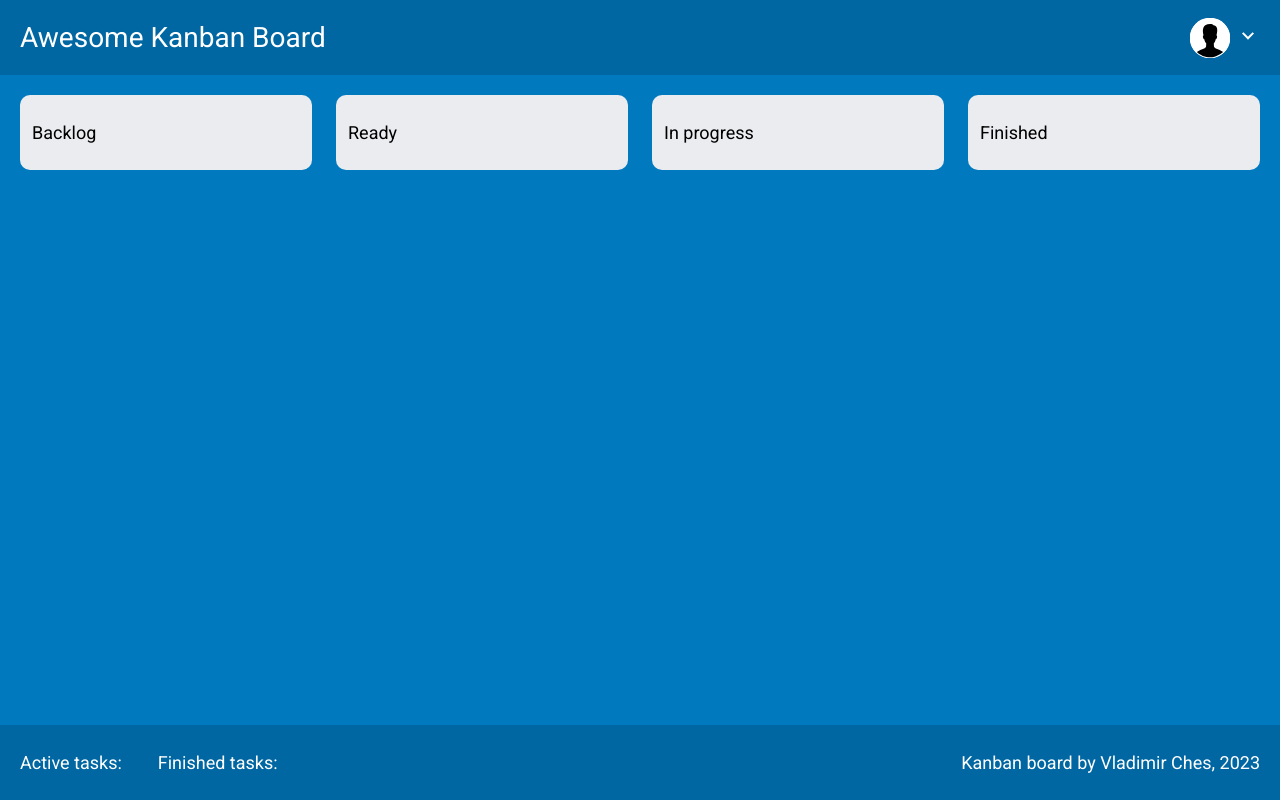
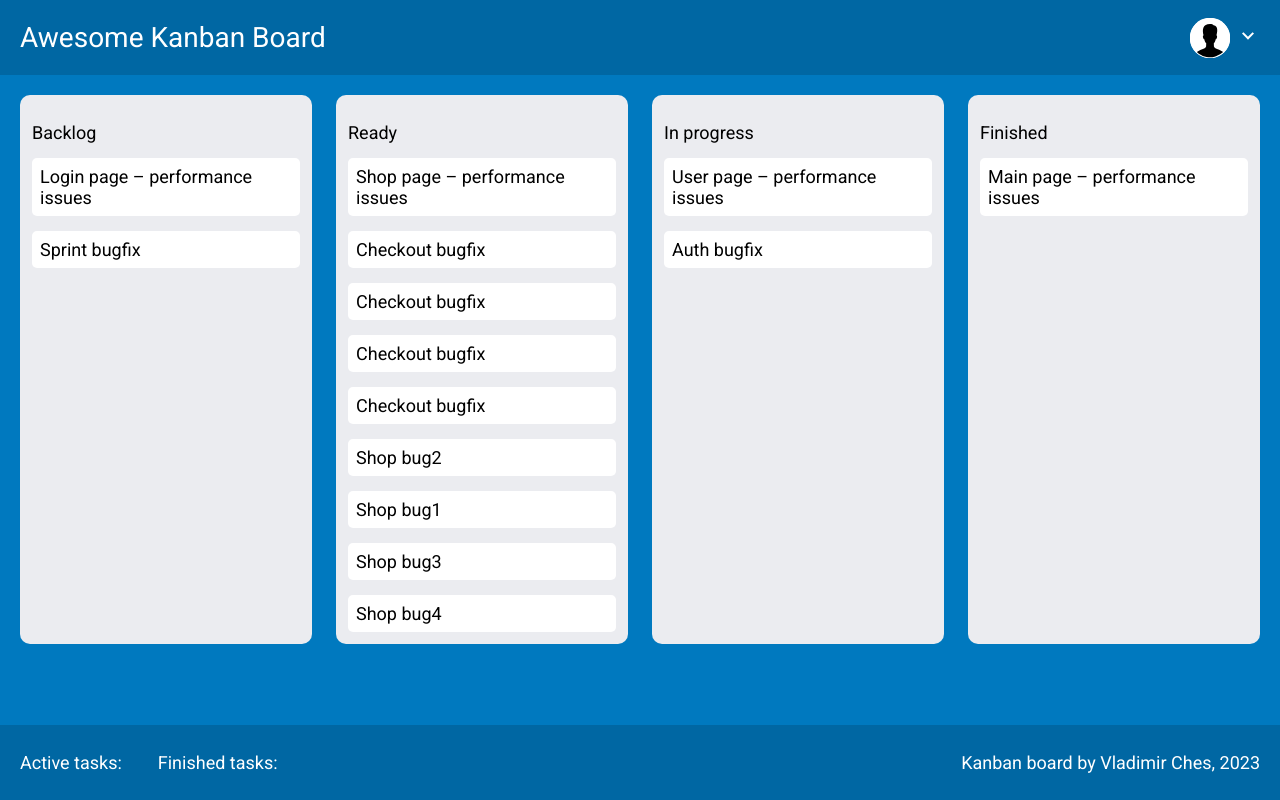
Before and after one commit to thrashches/kanban_typescript, a React (Create React App) app: page / in a window 1280 px wide. Built offline with nearby package versions, Linux system fonts and the light colour scheme.

Commit message:
Small data mock

```diff
--- a/src/App.tsx
+++ b/src/App.tsx
@@ -4,9 +4,11 @@ import Header from "./components/Header/Header";
 import Footer from "./components/Footer/Footer";
 import Layout from "./components/Layout/Layout";
 import {ITask} from "./data/types";
+import {initialTasks} from "./data/dataMock";
+
 
 function App() {
-    const [tasks, setTasks] = useState<ITask[]>([]);
+    const [tasks, setTasks] = useState<ITask[]>(initialTasks);
     return (
         <div className="App">
             <Header/>
--- /dev/null
+++ b/src/data/dataMock.ts
@@ -0,0 +1,92 @@
+import {ITask} from "./types";
+
+const initialTasks: ITask[] = [
+    {
+        status: "backlog",
+        title: "Login page – performance issues",
+        description: "Login page – performance issues",
+        id: 1
+    },
+    {
+        status: "backlog",
+        title: "Sprint bugfix",
+        description: "Sprint bugfix",
+        id: 2
+    },
+    {
+        status: "ready",
+        title: "Shop page – performance issues",
+        description: "Shop page – performance issues",
+        id: 3
+    },
+    {
+        status: "ready",
+        title: "Checkout bugfix",
+        description: "Checkout bugfix",
+        id: 4
+    },
+    {
+        status: "ready",
+        title: "Checkout bugfix",
+        description: "Checkout bugfix",
+        id: 5
+    },
+    {
+        status: "ready",
+        title: "Checkout bugfix",
+        description: "Checkout bugfix",
+        id: 6
+    },
+    {
+        status: "ready",
+        title: "Checkout bugfix",
+        description: "Checkout bugfix",
+        id: 7
+    },
+    {
+        status: "ready",
+        title: "Shop bug2",
+        description: "Checkout bugfix",
+        id: 8
+    },
+    {
+        status: "ready",
+        title: "Shop bug1",
+        description: "Checkout bugfix",
+        id: 9
+    },
+    {
+        status: "ready",
+        title: "Shop bug3",
+        description: "Checkout bugfix",
+        id: 10
+    },
+    {
+        status: "ready",
+        title: "Shop bug4",
+        description: "Checkout bugfix",
+        id: 11
+    },
+    {
+        status: "inProgress",
+        title: "User page – performance issues",
+        description: "Checkout bugfix",
+        id: 12
+    },
+    {
+        status: "inProgress",
+        title: "Auth bugfix",
+        description: "Checkout bugfix",
+        id: 13
+    },
+    {
+        status: "finished",
+        title: "Main page – performance issues",
+        description: "Checkout bugfix",
+        id: 14
+    }
+]
+
+export {
+    initialTasks,
+}
```
